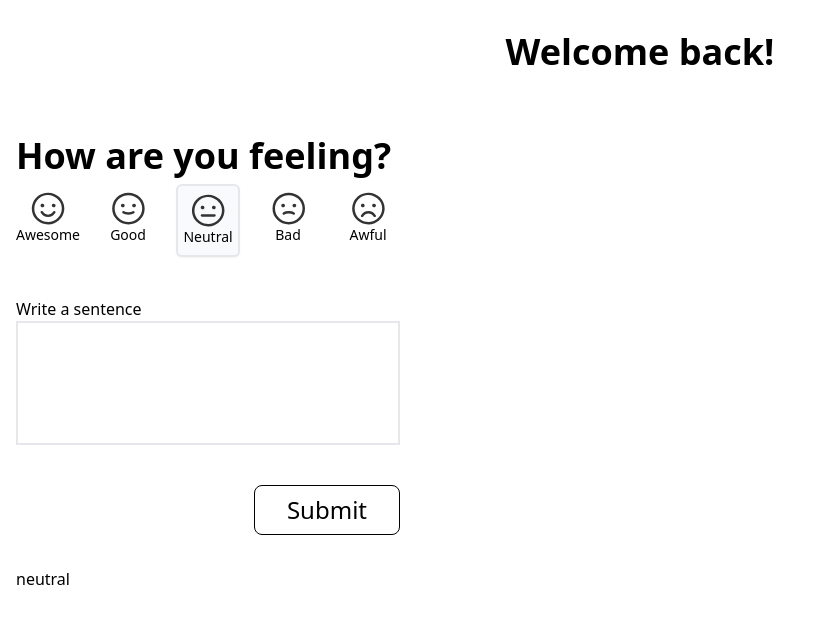
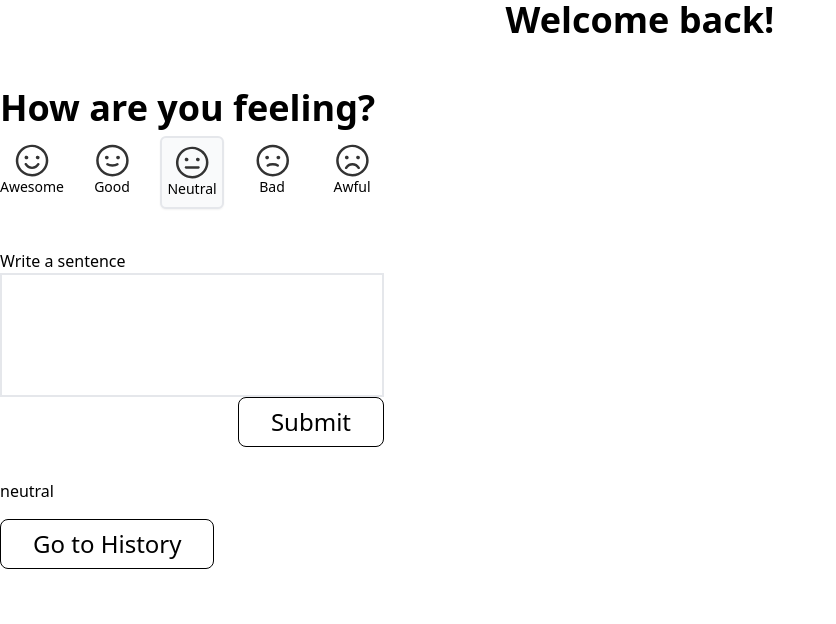
Before and after one commit to ExziiL/moodlog, a Next.js app: page / in a window 1280 px wide. Shown: the top 624 px of the page, without its empty margins (0-836 px from the left). Built offline with nearby package versions, Linux system fonts and the light colour scheme.

Commit message:
added history page, connected ratings to user context

```diff
--- a/src/components/Button/Button.tsx
+++ b/src/components/Button/Button.tsx
@@ -12,7 +12,7 @@ function Button({ children, disabled, className, ...delegated }: ButtonProps) {
 		<button
 			{...delegated}
 			disabled={disabled}
-			className={` ${className} px-8 py-2 mx-auto mt-10 text-2xl font-light border border-black rounded-lg hover:bg-gray-100`}
+			className={` ${className} px-8 py-2 mx-auto text-2xl font-light border border-black rounded-lg hover:bg-gray-100`}
 		>
 			{children}
 		</button>
--- a/src/components/FeelingsRating/FeelingsRating.tsx
+++ b/src/components/FeelingsRating/FeelingsRating.tsx
@@ -5,6 +5,8 @@ import awfulIcon from '@/assets/svgs/awful.svg';
 import badIcon from '@/assets/svgs/bad.svg';
 import goodIcon from '@/assets/svgs/good.svg';
 import neutralIcon from '@/assets/svgs/neutral.svg';
+import { UserContext } from '@/contexts/UserProvider';
+import { Mood } from '@/helpers/moodOptions';
 import Image from 'next/image';
 import Button from '../Button/Button';
 import MoodRating from '../MoodRating/MoodRating';
@@ -38,17 +40,19 @@ const feelings = [
 	},
 ];
 
-enum Mood {
-	AWESOME = 'awesome',
-	GOOD = 'good',
-	NEUTRAL = 'neutral',
-	BAD = 'bad',
-	AWFUL = 'awful',
-}
+function FeelingsRating() {
+	const { user, setUser } = React.useContext(UserContext);
 
-function FeelingsRating() {
 	const [comment, setComment] = React.useState('');
-	const [activeMood, setActiveMood] = React.useState<Mood>(Mood.NEUTRAL);
+	const [activeMood, setActiveMood] = React.useState<Mood>(user.currentRating);
+
+	const handleSubmit = () => {
+		setUser((prevUser) => ({
+			...prevUser,
+			currentRating: activeMood,
+			currentComment: comment,
+		}));
+	};
 
 	return (
 		<div className="flex flex-col max-w-sm">
@@ -88,7 +92,7 @@ function FeelingsRating() {
 				</section>
 			</div>
 			<div className="self-end">
-				<Button>Submit</Button>
+				<Button onClick={handleSubmit}>Submit</Button>
 			</div>
 
 			{/* Nebeninformationen, spaeter */}
--- a/src/contexts/UserProvider.tsx
+++ b/src/contexts/UserProvider.tsx
@@ -1,12 +1,19 @@
+import { Mood } from '@/helpers/moodOptions';
 import React from 'react';
 
 interface UserContextProps {
-	user: {};
-	setUser: React.Dispatch<React.SetStateAction<{}>>;
+	user: {
+		currentRating: Mood;
+		currentComment: string;
+	};
+	setUser: React.Dispatch<React.SetStateAction<{ currentRating: Mood; currentComment: string }>>;
 }
 
 export const UserContext = React.createContext<UserContextProps>({
-	user: {},
+	user: {
+		currentRating: Mood.NEUTRAL,
+		currentComment: '',
+	},
 	setUser: () => {},
 });
 
@@ -15,7 +22,7 @@ interface UserProviderProps {
 }
 
 function UserProvider({ children }: UserProviderProps) {
-	const [user, setUser] = React.useState({});
+	const [user, setUser] = React.useState({ currentRating: Mood.NEUTRAL, currentComment: '' });
 
 	// TODO: Fetch user data from Database on initial load
 	// TODO: useSWR
--- /dev/null
+++ b/src/helpers/moodOptions.tsx
@@ -0,0 +1,7 @@
+export enum Mood {
+	AWESOME = 'awesome',
+	GOOD = 'good',
+	NEUTRAL = 'neutral',
+	BAD = 'bad',
+	AWFUL = 'awful',
+}
--- a/src/pages/_app.tsx
+++ b/src/pages/_app.tsx
@@ -1,6 +1,15 @@
-import '@/styles/globals.css'
-import type { AppProps } from 'next/app'
+import '@/styles/globals.css';
+import type { AppProps } from 'next/app';
+
+import UserProvider from '@/contexts/UserProvider';
+import Layout from '@/layouts/Layout/Layout';
 
 export default function App({ Component, pageProps }: AppProps) {
-  return <Component {...pageProps} />
+	return (
+		<UserProvider>
+			<Layout>
+				<Component {...pageProps} />
+			</Layout>
+		</UserProvider>
+	);
 }
--- /dev/null
+++ b/src/pages/history.tsx
@@ -0,0 +1,21 @@
+import Button from '@/components/Button';
+import { UserContext } from '@/contexts/UserProvider';
+import Link from 'next/link';
+import React from 'react';
+
+export default function History() {
+	const { user } = React.useContext(UserContext);
+
+	return (
+		<div className="flex flex-col">
+			<h1 className="text-2xl">History Page</h1>
+			<div>{user.currentRating}</div>
+			<div>{user.currentComment}</div>
+			<div className="pt-10">
+				<Link href="/">
+					<Button>Go to Homepage</Button>
+				</Link>
+			</div>
+		</div>
+	);
+}
--- a/src/pages/index.tsx
+++ b/src/pages/index.tsx
@@ -1,17 +1,18 @@
+import Button from '@/components/Button/Button';
 import FeelingsRating from '@/components/FeelingsRating/FeelingsRating';
 import Layout from '@/layouts/Layout/Layout';
-
-import UserProvider from '@/contexts/UserProvider';
+import Link from 'next/link';
 
 export default function Home() {
 	return (
-		<UserProvider>
-			<Layout>
-				<h1 className="p-4 text-4xl font-semibold text-center">Welcome back!</h1>
-				<section className="mt-12">
-					<FeelingsRating />
-				</section>
-			</Layout>
-		</UserProvider>
+		<>
+			<h1 className="text-4xl font-semibold text-center">Welcome back!</h1>
+			<section className="mt-12">
+				<FeelingsRating />
+			</section>
+			<Link href="/history">
+				<Button>Go to History</Button>
+			</Link>
+		</>
 	);
 }
```
